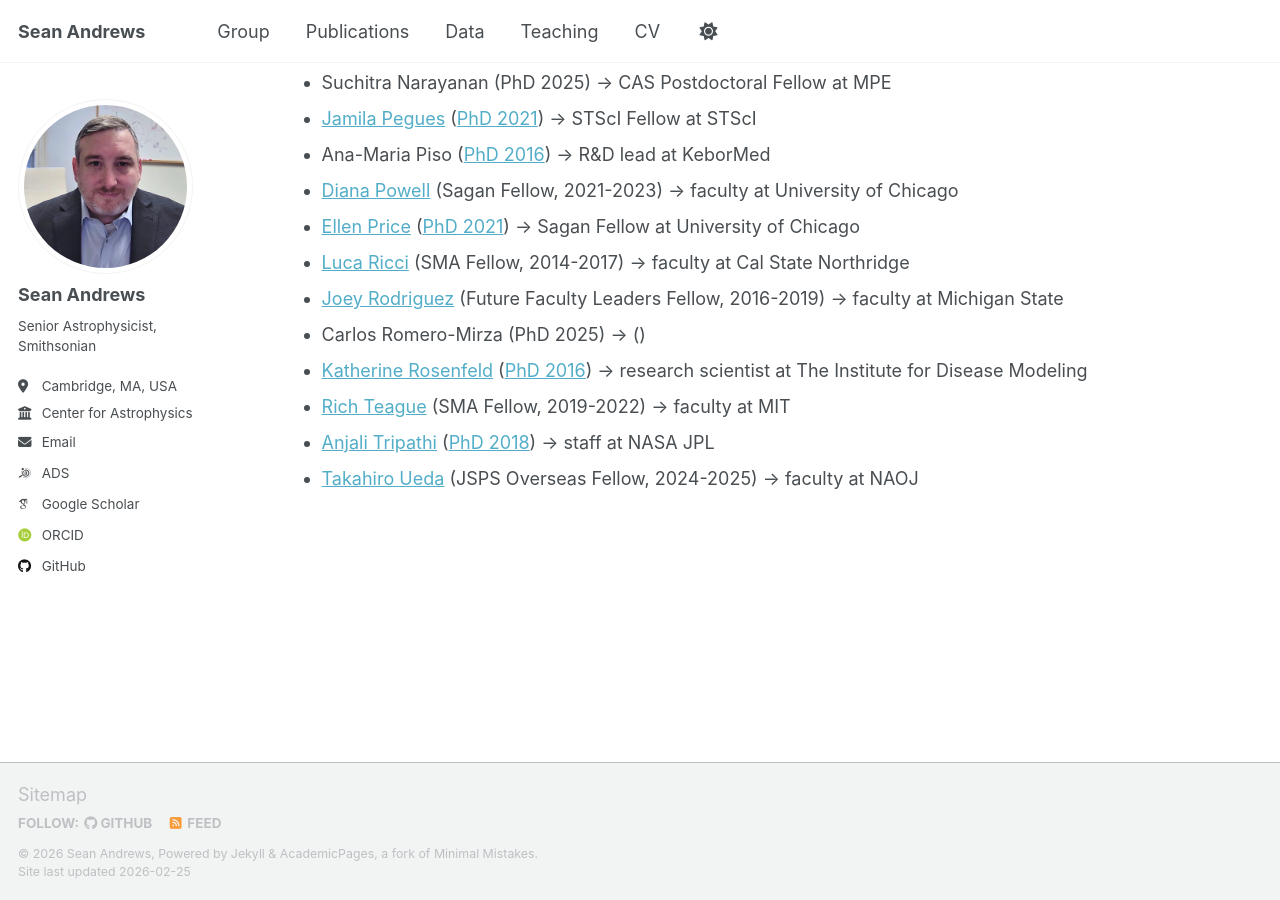
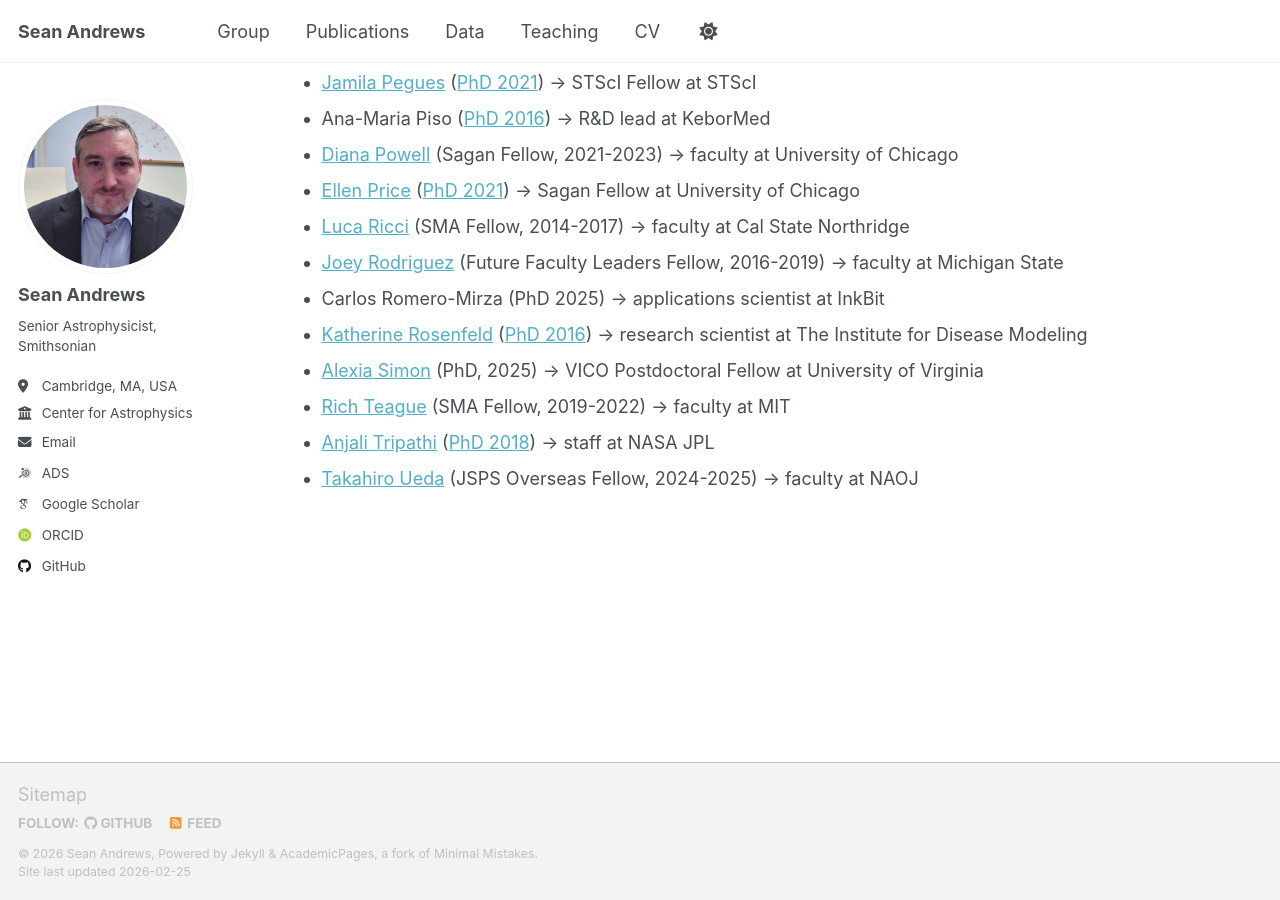
Before and after one commit to seanandrews/seanandrews.github.io, a Jekyll site: the page built from _pages/group.md, in a window 1280 px wide and 900 px high, scrolled down 1842 px. Built offline with Jekyll 4.4.1, drawn with Linux system fonts in a browser that asks for light colours; some web fonts are replaced; a script that is not in the unit is left out.

Commit message:
Update group member details and affiliations

```diff
--- a/_pages/group.md
+++ b/_pages/group.md
@@ -69,8 +68,9 @@ We run a joint group environment that combines the (usually overlapping) researc
 - [Ellen Price](https://emprice.org) ([PhD 2021](https://ui.adsabs.harvard.edu/abs/2021PhDT.........6P/abstract)) → Sagan Fellow at University of Chicago
 - [Luca Ricci](https://academics.csun.edu/faculty/luca.ricci) (SMA Fellow, 2014-2017) → faculty at Cal State Northridge
 - [Joey Rodriguez](https://sites.google.com/site/josepherodriguezjr) (Future Faculty Leaders Fellow, 2016-2019) → faculty at Michigan State
-- Carlos Romero-Mirza (PhD 2025) → ()
+- Carlos Romero-Mirza (PhD 2025) → applications scientist at InkBit
 - [Katherine Rosenfeld](https://krosenfeld.github.io) ([PhD 2016](https://ui.adsabs.harvard.edu/abs/2016PhDT........23R/abstract)) → research scientist at The Institute for Disease Modeling
+- [Alexia Simon](https://alexiasimon.github.io/Alexia-Simon-Astrochemistry/) (PhD, 2025) → VICO Postdoctoral Fellow at University of Virginia
 - [Rich Teague](https://pfl.mit.edu) (SMA Fellow, 2019-2022) → faculty at MIT
 - [Anjali Tripathi](https://science.jpl.nasa.gov/people/anjali-tripathi) ([PhD 2018](https://ui.adsabs.harvard.edu/abs/2018PhDT........81T/abstract)) → staff at NASA JPL
 - [Takahiro Ueda](https://tueda0202.github.io) (JSPS Overseas Fellow, 2024-2025) → faculty at NAOJ
```
Also changed, not shown: other parts of _pages/group.md (+0 -1 lines).
